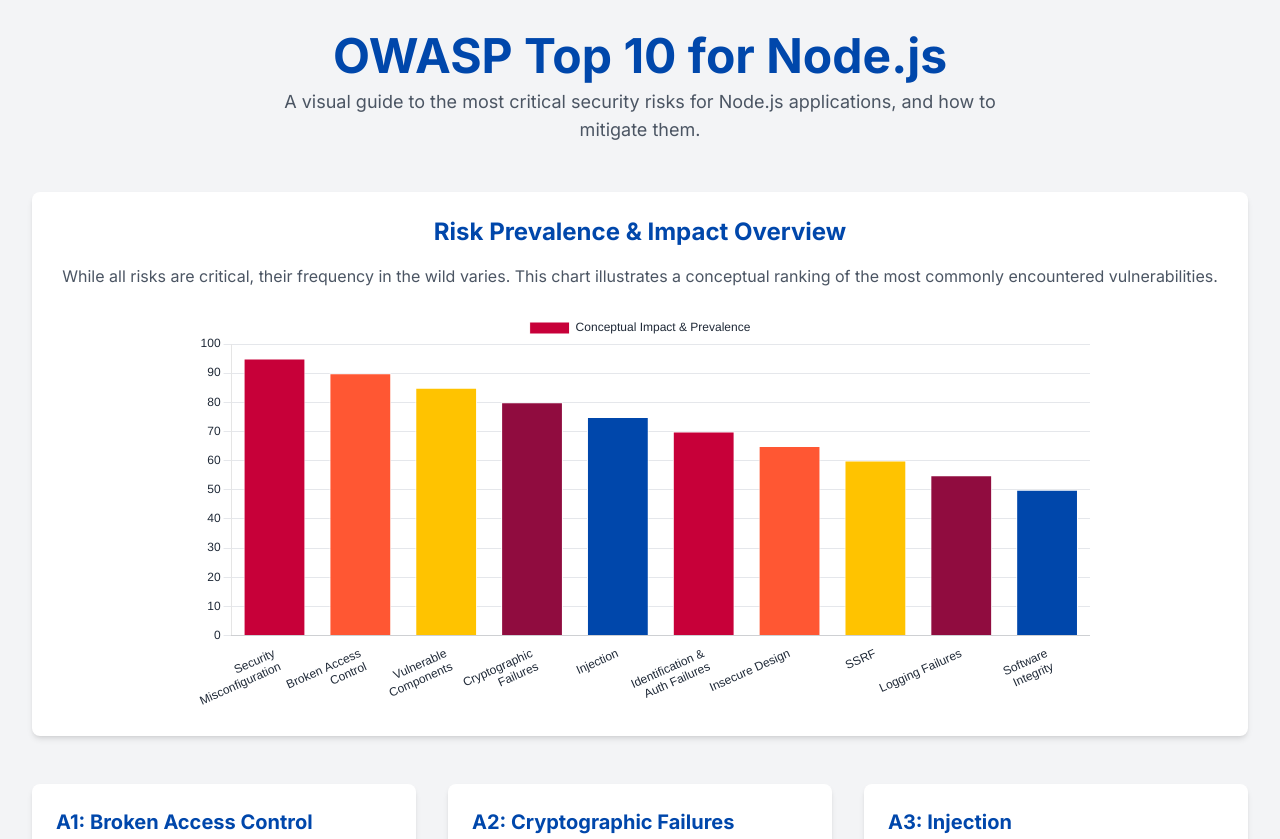
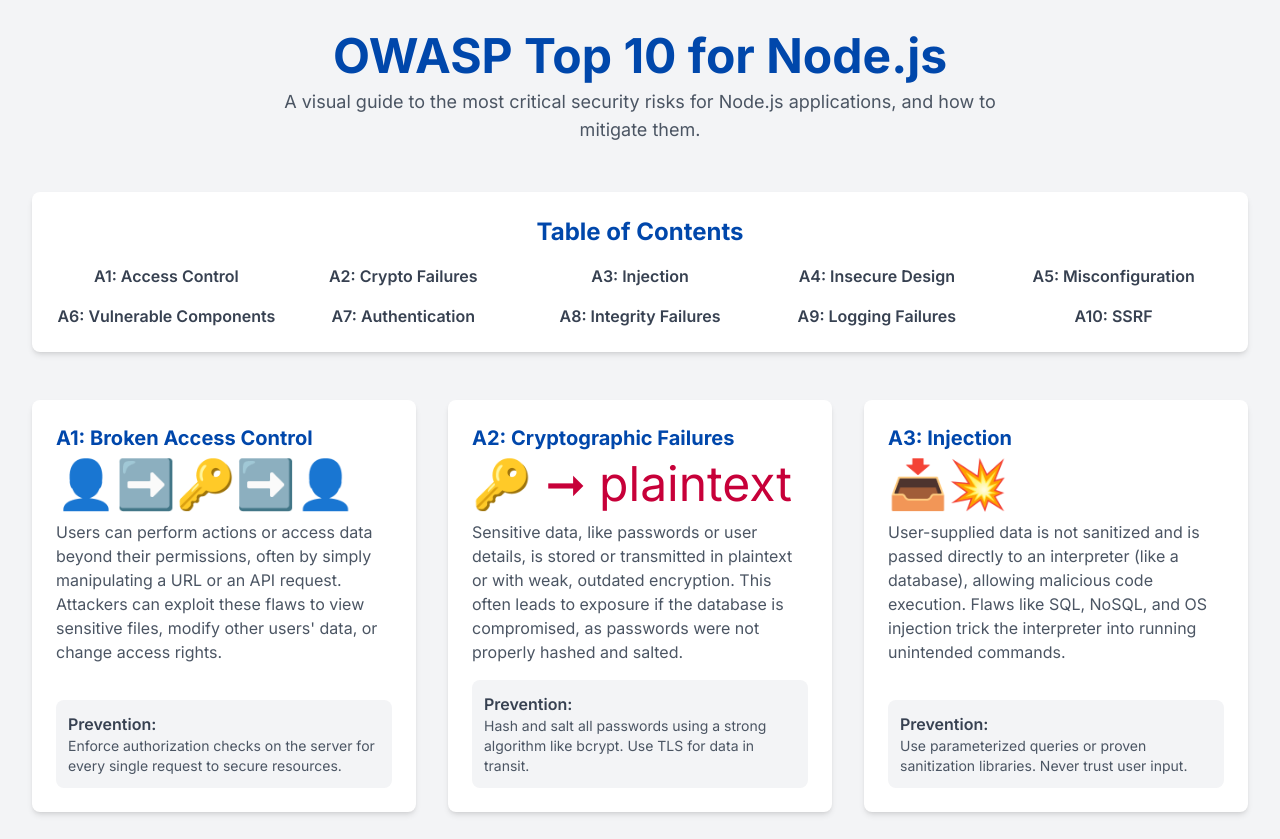
Before and after one commit to youxufkhan/owasp-node-top10, a plain HTML site: page index.html in a window 1280 px wide. Shown: the top 839 px of the page. Drawn offline with nearby package versions, Linux system fonts and the light colour scheme.

Commit message:
Update index.html

```diff
--- a/index.html
+++ b/index.html
@@ -3,7 +3,7 @@
 <head>
     <meta charset="UTF-8">
     <meta name="viewport" content="width=device-width, initial-scale=1.0">
-    <title>OWASP Top 10 for Node.js Infographic</title>
+    <title>OWASP Top 10 for Node.js</title>
     <script src="https://cdn.tailwindcss.com"></script>
     <script src="https://cdn.jsdelivr.net/npm/chart.js"></script>
     <link href="https://fonts.googleapis.com/css2?family=Inter:wght@400;600;700&display=swap" rel="stylesheet">
@@ -11,15 +11,7 @@
         body {
             font-family: 'Inter', sans-serif;
             background-color: #F3F4F6;
-        }
-        .chart-container {
-            position: relative;
-            width: 100%;
-            max-width: 900px;
-            margin-left: auto;
-            margin-right: auto;
-            height: 400px;
-            max-height: 50vh;
+            scroll-behavior: smooth;
         }
         .donut-chart-container {
             position: relative;
@@ -59,68 +51,78 @@
         </header>
 
         <section class="bg-white rounded-lg shadow-md p-6 mb-12">
-            <h2 class="text-2xl font-bold text-center text-[#0047AB] mb-4">Risk Prevalence & Impact Overview</h2>
-            <p class="text-center text-gray-600 mb-6">While all risks are critical, their frequency in the wild varies. This chart illustrates a conceptual ranking of the most commonly encountered vulnerabilities.</p>
-            <div class="chart-container">
-                <canvas id="overviewChart"></canvas>
-            </div>
+            <h2 class="text-2xl font-bold text-center text-[#0047AB] mb-4">Table of Contents</h2>
+            <nav>
+                <ul class="grid grid-cols-2 sm:grid-cols-3 md:grid-cols-5 gap-4 text-center">
+                    <li><a href="#a1" class="font-semibold text-gray-700 hover:text-[#0047AB] transition">A1: Access Control</a></li>
+                    <li><a href="#a2" class="font-semibold text-gray-700 hover:text-[#0047AB] transition">A2: Crypto Failures</a></li>
+                    <li><a href="#a3" class="font-semibold text-gray-700 hover:text-[#0047AB] transition">A3: Injection</a></li>
+                    <li><a href="#a4" class="font-semibold text-gray-700 hover:text-[#0047AB] transition">A4: Insecure Design</a></li>
+                    <li><a href="#a5" class="font-semibold text-gray-700 hover:text-[#0047AB] transition">A5: Misconfiguration</a></li>
+                    <li><a href="#a6" class="font-semibold text-gray-700 hover:text-[#0047AB] transition">A6: Vulnerable Components</a></li>
+                    <li><a href="#a7" class="font-semibold text-gray-700 hover:text-[#0047AB] transition">A7: Authentication</a></li>
+                    <li><a href="#a8" class="font-semibold text-gray-700 hover:text-[#0047AB] transition">A8: Integrity Failures</a></li>
+                    <li><a href="#a9" class="font-semibold text-gray-700 hover:text-[#0047AB] transition">A9: Logging Failures</a></li>
+                    <li><a href="#a10" class="font-semibold text-gray-700 hover:text-[#0047AB] transition">A10: SSRF</a></li>
+                </ul>
+            </nav>
         </section>
 
-        <main class="grid grid-cols-1 md:grid-cols-2 lg:grid-cols-3 gap-8">
+        <main id="risks" class="grid grid-cols-1 md:grid-cols-2 lg:grid-cols-3 gap-8">
 
-            <div class="bg-white rounded-lg shadow-md p-6 flex flex-col">
+            <div id="a1" class="bg-white rounded-lg shadow-md p-6 flex flex-col">
                 <h3 class="font-bold text-xl text-[#0047AB] mb-2">A1: Broken Access Control</h3>
                 <div class="card-icon text-[#C70039] mb-3">👤➡️🔑➡️👤</div>
-                <p class="text-gray-600 mb-4 flex-grow">Users can perform actions or access data beyond their permissions, often by simply manipulating a URL or an API request.</p>
+                <p class="text-gray-600 mb-4 flex-grow">Users can perform actions or access data beyond their permissions, often by simply manipulating a URL or an API request. Attackers can exploit these flaws to view sensitive files, modify other users' data, or change access rights.</p>
                 <div class="bg-gray-100 p-3 rounded-lg">
                     <h4 class="font-semibold text-gray-700">Prevention:</h4>
                     <p class="text-sm text-gray-600">Enforce authorization checks on the server for every single request to secure resources.</p>
                 </div>
             </div>
 
-            <div class="bg-white rounded-lg shadow-md p-6 flex flex-col">
+            <div id="a2" class="bg-white rounded-lg shadow-md p-6 flex flex-col">
                 <h3 class="font-bold text-xl text-[#0047AB] mb-2">A2: Cryptographic Failures</h3>
                  <div class="card-icon text-[#C70039] mb-3">🔑 ➞ plaintext</div>
-                <p class="text-gray-600 mb-4 flex-grow">Sensitive data, like passwords or user details, is stored or transmitted in plaintext or with weak, outdated encryption.</p>
+                <p class="text-gray-600 mb-4 flex-grow">Sensitive data, like passwords or user details, is stored or transmitted in plaintext or with weak, outdated encryption. This often leads to exposure if the database is compromised, as passwords were not properly hashed and salted.</p>
                 <div class="bg-gray-100 p-3 rounded-lg">
                     <h4 class="font-semibold text-gray-700">Prevention:</h4>
                     <p class="text-sm text-gray-600">Hash and salt all passwords using a strong algorithm like bcrypt. Use TLS for data in transit.</p>
                 </div>
             </div>
 
-            <div class="bg-white rounded-lg shadow-md p-6 flex flex-col">
+            <div id="a3" class="bg-white rounded-lg shadow-md p-6 flex flex-col">
                 <h3 class="font-bold text-xl text-[#0047AB] mb-2">A3: Injection</h3>
                 <div class="card-icon text-[#C70039] mb-3">📥💥</div>
-                <p class="text-gray-600 mb-4 flex-grow">User-supplied data is not sanitized and is passed directly to an interpreter (like a database), allowing malicious code execution.</p>
+                <p class="text-gray-600 mb-4 flex-grow">User-supplied data is not sanitized and is passed directly to an interpreter (like a database), allowing malicious code execution. Flaws like SQL, NoSQL, and OS injection trick the interpreter into running unintended commands.</p>
                 <div class="bg-gray-100 p-3 rounded-lg">
                     <h4 class="font-semibold text-gray-700">Prevention:</h4>
                     <p class="text-sm text-gray-600">Use parameterized queries or proven sanitization libraries. Never trust user input.</p>
                 </div>
             </div>
 
-            <div class="bg-white rounded-lg shadow-md p-6 flex flex-col">
+            <div id="a4" class="bg-white rounded-lg shadow-md p-6 flex flex-col">
                 <h3 class="font-bold text-xl text-[#0047AB] mb-2">A4: Insecure Design</h3>
                 <div class="card-icon text-[#FF5733] mb-3">🏗️❓</div>
-                <p class="text-gray-600 mb-4 flex-grow">Security is not a foundational part of the application's architecture, leading to systemic, hard-to-fix vulnerabilities.</p>
+                <p class="text-gray-600 mb-4 flex-grow">Security is not a foundational part of the application's architecture, leading to systemic, hard-to-fix vulnerabilities. This broad category covers a failure to determine what level of security design is required for the application.</p>
                 <div class="bg-gray-100 p-3 rounded-lg">
                     <h4 class="font-semibold text-gray-700">Prevention:</h4>
                     <p class="text-sm text-gray-600">Use threat modeling during the design phase and adopt secure design patterns from the start.</p>
                 </div>
             </div>
 
-            <div class="bg-white rounded-lg shadow-md p-6 flex flex-col">
+            <div id="a5" class="bg-white rounded-lg shadow-md p-6 flex flex-col">
                 <h3 class="font-bold text-xl text-[#0047AB] mb-2">A5: Security Misconfiguration</h3>
                 <div class="card-icon text-[#FF5733] mb-3">⚙️🔓</div>
-                <p class="text-gray-600 mb-4 flex-grow">Relying on insecure default settings, having overly permissive permissions, or showing verbose error messages that leak information.</p>
+                <p class="text-gray-600 mb-4 flex-grow">Relying on insecure default settings, having overly permissive permissions, or showing verbose error messages that leak information. This is commonly a result of incomplete configurations, open cloud storage, and misconfigured HTTP headers.</p>
                 <div class="bg-gray-100 p-3 rounded-lg">
                     <h4 class="font-semibold text-gray-700">Prevention:</h4>
                     <p class="text-sm text-gray-600">Harden configurations, disable unused features, and use generic error messages.</p>
                 </div>
             </div>
 
-            <div class="bg-white rounded-lg shadow-md p-6 flex flex-col">
+            <div id="a6" class="bg-white rounded-lg shadow-md p-6 flex flex-col">
                 <h3 class="font-bold text-xl text-[#0047AB] mb-2">A6: Vulnerable Components</h3>
-                <p class="text-gray-600 mb-4 text-center">Your app is only as strong as its weakest link. Outdated dependencies are a primary attack vector.</p>
+                <p class="text-gray-600 mb-4 text-center">Your app is only as strong as its weakest link. Outdated dependencies are a primary attack vector. If you use a library or framework with a known vulnerability, you are putting your entire application at risk.</p>
                 <div class="donut-chart-container mb-4">
                     <canvas id="dependenciesChart"></canvas>
                 </div>
@@ -130,40 +132,40 @@
                 </div>
             </div>
 
-            <div class="bg-white rounded-lg shadow-md p-6 flex flex-col">
+            <div id="a7" class="bg-white rounded-lg shadow-md p-6 flex flex-col">
                 <h3 class="font-bold text-xl text-[#0047AB] mb-2">A7: Identification & Auth Failures</h3>
                 <div class="card-icon text-[#FF5733] mb-3">🚪🗝️❌</div>
-                <p class="text-gray-600 mb-4 flex-grow">Weaknesses in user identity management, such as allowing weak passwords, not limiting login attempts, or poor session handling.</p>
+                <p class="text-gray-600 mb-4 flex-grow">Weaknesses in user identity management, such as allowing weak passwords, not limiting login attempts, or poor session handling. This can include not invalidating session IDs on logout, making accounts vulnerable to brute-force attacks.</p>
                 <div class="bg-gray-100 p-3 rounded-lg">
                     <h4 class="font-semibold text-gray-700">Prevention:</h4>
                     <p class="text-sm text-gray-600">Enforce strong password policies, use rate limiting, and invalidate sessions on logout.</p>
                 </div>
             </div>
 
-            <div class="bg-white rounded-lg shadow-md p-6 flex flex-col">
+            <div id="a8" class="bg-white rounded-lg shadow-md p-6 flex flex-col">
                 <h3 class="font-bold text-xl text-[#0047AB] mb-2">A8: Software & Data Integrity</h3>
                  <div class="card-icon text-[#900C3F] mb-3">📦✔️</div>
-                <p class="text-gray-600 mb-4 flex-grow">Relying on software or data from plugins, libraries, or CI/CD pipelines without verifying their source and integrity.</p>
+                <p class="text-gray-600 mb-4 flex-grow">Relying on software or data from plugins, libraries, or CI/CD pipelines without verifying their source and integrity. This focuses on making assumptions related to software updates and dependencies without verifying their digital signatures.</p>
                 <div class="bg-gray-100 p-3 rounded-lg">
                     <h4 class="font-semibold text-gray-700">Prevention:</h4>
                     <p class="text-sm text-gray-600">Verify software signatures. Ensure your CI/CD pipeline pulls from secure, trusted registries.</p>
                 </div>
             </div>
 
-            <div class="bg-white rounded-lg shadow-md p-6 flex flex-col">
+            <div id="a9" class="bg-white rounded-lg shadow-md p-6 flex flex-col">
                 <h3 class="font-bold text-xl text-[#0047AB] mb-2">A9: Logging & Monitoring Failures</h3>
                 <div class="card-icon text-[#900C3F] mb-3">📜🤫</div>
-                <p class="text-gray-600 mb-4 flex-grow">Insufficient logging and lack of active monitoring makes it nearly impossible to detect suspicious activity or respond to a breach in time.</p>
+                <p class="text-gray-600 mb-4 flex-grow">Insufficient logging and lack of active monitoring makes it nearly impossible to detect suspicious activity or respond to a breach in time. Without sufficient logging, it is difficult to detect a breach, understand its scope, or perform forensic analysis.</p>
                 <div class="bg-gray-100 p-3 rounded-lg">
                     <h4 class="font-semibold text-gray-700">Prevention:</h4>
                     <p class="text-sm text-gray-600">Log all security-relevant events and use monitoring tools to audit logs for anomalies.</p>
                 </div>
             </div>
 
-            <div class="bg-white rounded-lg shadow-md p-6 flex flex-col md:col-span-2 lg:col-span-1">
+            <div id="a10" class="bg-white rounded-lg shadow-md p-6 flex flex-col md:col-span-2 lg:col-span-3">
                  <h3 class="font-bold text-xl text-[#0047AB] mb-2">A10: Server-Side Request Forgery</h3>
                  <div class="card-icon text-[#C70039] mb-3">💻➡️❓➡️🔥</div>
-                <p class="text-gray-600 mb-4 flex-grow">An attacker tricks the server into making requests to an unintended resource, often to probe internal networks or access cloud metadata.</p>
+                <p class="text-gray-600 mb-4 flex-grow">An attacker tricks the server into making requests to an unintended resource, often to probe internal networks or access cloud metadata. It allows an attacker to coerce the application to send a crafted request to an unexpected destination, even when protected by a firewall or VPN.</p>
                 <div class="bg-gray-100 p-3 rounded-lg">
                     <h4 class="font-semibold text-gray-700">Prevention:</h4>
                     <p class="text-sm text-gray-600">Whitelist allowed domains. Never blindly make requests to user-supplied URLs.</p>
@@ -174,7 +176,7 @@
 
         <section class="bg-white rounded-lg shadow-md p-6 mt-12">
             <h2 class="text-2xl font-bold text-center text-[#0047AB] mb-6">A Secure Development Workflow</h2>
-            <div class="flex flex-col md:flex-row justify-center items-center gap-4">
+            <div class="flex flex-col md:flex-row justify-center items-center gap-4 flex-wrap">
                 <div class="flow-box">Plan & Design</div>
                 <div class="flow-arrow">→</div>
                 <div class="flow-box bg-[#FFC300] text-gray-900">Threat Model</div>
@@ -198,25 +200,6 @@
 
     <script>
         document.addEventListener('DOMContentLoaded', () => {
-            const wrapLabel = (label) => {
-                if (label.length <= 16) {
-                    return label;
-                }
-                const words = label.split(' ');
-                let lines = [];
-                let currentLine = '';
-                for (const word of words) {
-                    if ((currentLine + ' ' + word).length > 16) {
-                        lines.push(currentLine);
-                        currentLine = word;
-                    } else {
-                        currentLine = (currentLine ? currentLine + ' ' : '') + word;
-                    }
-                }
-                lines.push(currentLine);
-                return lines;
-            };
-
             const tooltipTitleCallback = (tooltipItems) => {
                 const item = tooltipItems[0];
                 let label = item.chart.data.labels[item.dataIndex];
@@ -225,59 +208,6 @@
                 }
                 return label;
             };
-
-            const defaultChartOptions = {
-                responsive: true,
-                maintainAspectRatio: false,
-                plugins: {
-                    legend: {
-                        labels: {
-                            color: '#1F2937'
-                        }
-                    },
-                    tooltip: {
-                        callbacks: {
-                            title: tooltipTitleCallback
-                        }
-                    }
-                },
-                scales: {
-                    y: {
-                        beginAtZero: true,
-                        ticks: { color: '#1F2937' },
-                        grid: { color: '#E5E7EB' }
-                    },
-                    x: {
-                        ticks: { color: '#1F2937' },
-                        grid: { display: false }
-                    }
-                }
-            };
-
-            const overviewCtx = document.getElementById('overviewChart').getContext('2d');
-            const overviewLabels = [
-                'Security Misconfiguration', 'Broken Access Control', 'Vulnerable Components',
-                'Cryptographic Failures', 'Injection', 'Identification & Auth Failures',
-                'Insecure Design', 'SSRF', 'Logging Failures', 'Software Integrity'
-            ];
-            new Chart(overviewCtx, {
-                type: 'bar',
-                data: {
-                    labels: overviewLabels.map(wrapLabel),
-                    datasets: [{
-                        label: 'Conceptual Impact & Prevalence',
-                        data: [95, 90, 85, 80, 75, 70, 65, 60, 55, 50],
-                        backgroundColor: [
-                            '#C70039', '#FF5733', '#FFC300', '#900C3F',
-                            '#0047AB', '#C70039', '#FF5733', '#FFC300',
-                            '#900C3F', '#0047AB'
-                        ],
-                        borderColor: '#ffffff',
-                        borderWidth: 1
-                    }]
-                },
-                options: defaultChartOptions
-            });
 
             const dependenciesCtx = document.getElementById('dependenciesChart').getContext('2d');
             new Chart(dependenciesCtx, {
```
